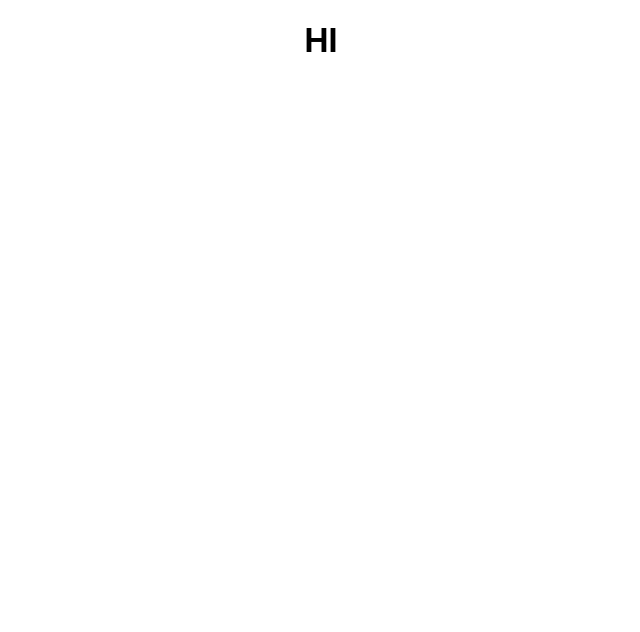
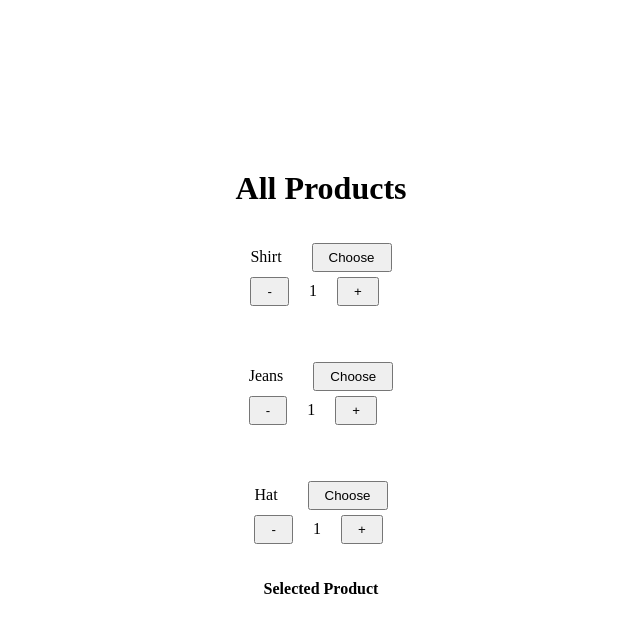
Before and after one commit to rohit-kumaar/reference_react_by_lama_dev, a React (Create React App) app: page / in a window 1280 px wide. Shown: the top 632 px of the page, without its empty margins (319-959 px from the left). Built offline with nearby package versions, Linux system fonts and the light colour scheme.

Commit message:
useState

```diff
--- a/src/App.css
+++ b/src/App.css
@@ -1,38 +1,30 @@
-.App {
-  text-align: center;
+*,
+*::after,
+*::before {
+  padding: 0;
+  margin: 0;
+  box-sizing: border-box;
 }
 
-.App-logo {
-  height: 40vmin;
-  pointer-events: none;
-}
-
-@media (prefers-reduced-motion: no-preference) {
-  .App-logo {
-    animation: App-logo-spin infinite 20s linear;
-  }
-}
-
-.App-header {
-  background-color: #282c34;
-  min-height: 100vh;
+.App > * {
+  max-width: 100%;
+  height: 100vh;
   display: flex;
   flex-direction: column;
   align-items: center;
   justify-content: center;
-  font-size: calc(10px + 2vmin);
-  color: white;
+  gap: 1rem;
 }
 
-.App-link {
-  color: #61dafb;
+form {
+  display: flex;
+  flex-direction: column;
+  align-items: center;
+  justify-content: center;
+  gap: 1rem;
 }
 
-@keyframes App-logo-spin {
-  from {
-    transform: rotate(0deg);
-  }
-  to {
-    transform: rotate(360deg);
-  }
+button,
+input {
+  padding: 5px 15px;
 }
--- a/src/App.js
+++ b/src/App.js
@@ -1,9 +1,16 @@
 import "./App.css";
+import ChangeAllInputsWithASingleOnChange from "./components/useState/ChangeAllInputsWithASingleOnChange";
+import DerivedStates from "./components/useState/DerivedStates";
+import UpdateSpecificObject from "./components/useState/UpdateSpecificObject";
+import UpdateState from "./components/useState/UpdateState";
 
 function App() {
   return (
     <div className="App">
-      <h1>HI</h1>
+      {/* <UpdateState /> */}
+      {/* <UpdateSpecificObject /> */}
+      {/* <ChangeAllInputsWithASingleOnChange /> */}
+      <DerivedStates />
     </div>
   );
 }
--- /dev/null
+++ b/src/components/useState/ChangeAllInputsWithASingleOnChange.jsx
@@ -0,0 +1,44 @@
+import React, { useState } from "react";
+
+const ChangeAllInputsWithASingleOnChange = () => {
+  const [user, setUser] = useState({
+    name: "",
+    email: "",
+    password: "",
+  });
+
+  const handleChange = (event) => {
+    const { name, value } = event.target;
+    setUser((prev) => ({ ...prev, [name]: value }));
+  };
+
+  console.log(user);
+
+  return (
+    <div>
+      <form>
+        <input
+          type="text"
+          name="name"
+          onChange={handleChange}
+          placeholder="Name"
+        />
+        <input
+          type="email"
+          name="email"
+          onChange={handleChange}
+          placeholder="Email"
+        />
+        <input
+          type="password"
+          name="password"
+          onChange={handleChange}
+          placeholder="Password"
+        />
+        <button>Submit</button>
+      </form>
+    </div>
+  );
+};
+
+export default ChangeAllInputsWithASingleOnChange;
--- /dev/null
+++ b/src/components/useState/DerivedStates.jsx
@@ -0,0 +1,56 @@
+import React, { useState } from "react";
+
+const DerivedStates = () => {
+  const [products, setProducts] = useState([
+    { id: 1, title: "Shirt", quantity: 1 },
+    { id: 2, title: "Jeans", quantity: 1 },
+    { id: 3, title: "Hat", quantity: 1 },
+  ]);
+
+  const [selectedId, setSelectedId] = useState(null);
+  const selectedProduct = products.find((p) => p.id === selectedId);
+
+  const increment = (id) => {
+    setProducts((prev) => {
+      return prev.map((product) => {
+        if (product.id === id) {
+          return { ...product, quantity: product.quantity + 1 };
+        } else return product;
+      });
+    });
+  };
+
+  const handleChoose = (id) => {
+    setSelectedId(id);
+  };
+
+  return (
+    <div>
+      <h1>All Products</h1>
+      {products?.map((product) => (
+        <div key={product.id} style={{ margin: "20px" }}>
+          <span>
+            {product.title}
+            <button
+              style={{ marginLeft: "30px" }}
+              onClick={() => handleChoose(product.id)}
+            >
+              Choose
+            </button>
+          </span>
+
+          <div style={{ marginTop: "5px" }}>
+            <button> - </button>
+            <span style={{ marginInline: "20px" }}>{product.quantity}</span>
+            <button onClick={() => increment(product.id)}>+</button>
+          </div>
+        </div>
+      ))}
+      <h4>Selected Product</h4>
+      <span>{selectedProduct?.title}</span>
+      <span>{selectedProduct?.quantity}</span>
+    </div>
+  );
+};
+
+export default DerivedStates;
--- /dev/null
+++ b/src/components/useState/UpdateSpecificObject.jsx
@@ -0,0 +1,27 @@
+import React, { useState } from "react";
+
+const UpdateSpecificObject = () => {
+  const [input, setInput] = useState("");
+  const [user, setUser] = useState({
+    name: "Rohit",
+  });
+
+  const handleChange = () => {
+    setUser((prev) => ({ ...prev, name: input }));
+  };
+
+  return (
+    <div>
+      <h1>User</h1>
+      <input
+        onChange={(e) => setInput(e.target.value)}
+        type="text"
+        placeholder="Enter User name"
+      />
+      <button onClick={handleChange}>Change username</button>
+      <span>Username : {user.name}</span>
+    </div>
+  );
+};
+
+export default UpdateSpecificObject;
--- /dev/null
+++ b/src/components/useState/UpdateState.jsx
@@ -0,0 +1,18 @@
+import React, { useState } from "react";
+
+const UpdateState = () => {
+  const [number, setNumber] = useState(0);
+
+  const increase = () => {
+    setNumber((prev) => prev + 1);
+  };
+
+  return (
+    <div>
+      <button onClick={increase}>Increase</button>
+      <h1>{number}</h1>
+    </div>
+  );
+};
+
+export default UpdateState;
--- a/src/index.css
+++ /dev/null
@@ -1,13 +0,0 @@
-body {
-  margin: 0;
-  font-family: -apple-system, BlinkMacSystemFont, 'Segoe UI', 'Roboto', 'Oxygen',
-    'Ubuntu', 'Cantarell', 'Fira Sans', 'Droid Sans', 'Helvetica Neue',
-    sans-serif;
-  -webkit-font-smoothing: antialiased;
-  -moz-osx-font-smoothing: grayscale;
-}
-
-code {
-  font-family: source-code-pro, Menlo, Monaco, Consolas, 'Courier New',
-    monospace;
-}
--- a/src/index.js
+++ b/src/index.js
@@ -1,17 +1,10 @@
-import React from 'react';
-import ReactDOM from 'react-dom/client';
-import './index.css';
-import App from './App';
-import reportWebVitals from './reportWebVitals';
+import React from "react";
+import ReactDOM from "react-dom/client";
+import App from "./App";
 
-const root = ReactDOM.createRoot(document.getElementById('root'));
+const root = ReactDOM.createRoot(document.getElementById("root"));
 root.render(
   <React.StrictMode>
     <App />
   </React.StrictMode>
 );
-
-// If you want to start measuring performance in your app, pass a function
-// to log results (for example: reportWebVitals(console.log))
-// or send to an analytics endpoint. Learn more: https://bit.ly/CRA-vitals
-reportWebVitals();
--- a/src/reportWebVitals.js
+++ /dev/null
@@ -1,13 +0,0 @@
-const reportWebVitals = (onPerfEntry) => {
-  if (onPerfEntry && onPerfEntry instanceof Function) {
-    import("web-vitals").then(({ getCLS, getFID, getFCP, getLCP, getTTFB }) => {
-      getCLS(onPerfEntry);
-      getFID(onPerfEntry);
-      getFCP(onPerfEntry);
-      getLCP(onPerfEntry);
-      getTTFB(onPerfEntry);
-    });
-  }
-};
-
-export default reportWebVitals;
```
Also changed, not shown: src/setupTests.js (deleted, +0 -5 lines), 1 other file (tests, documents, lock files or other folders).
